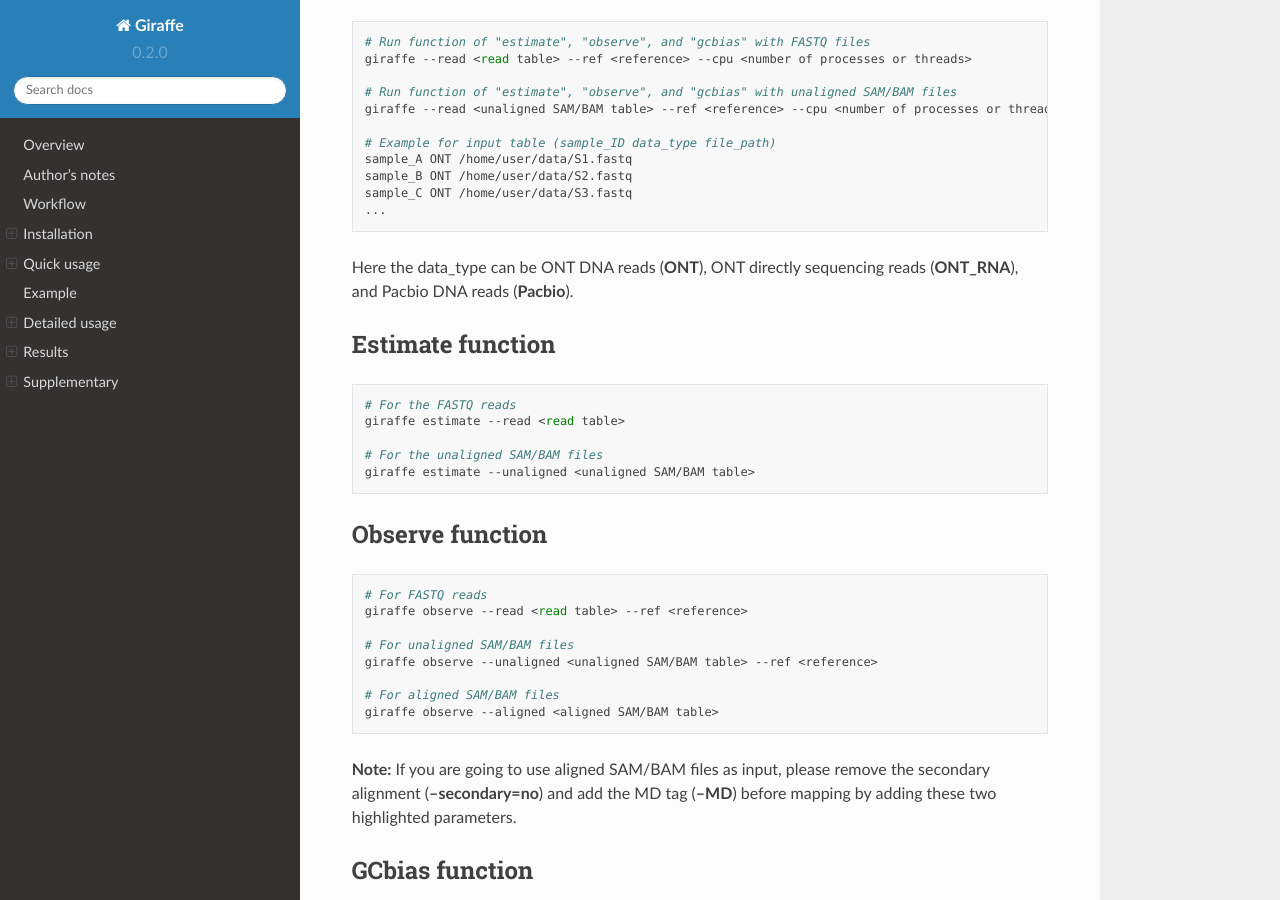
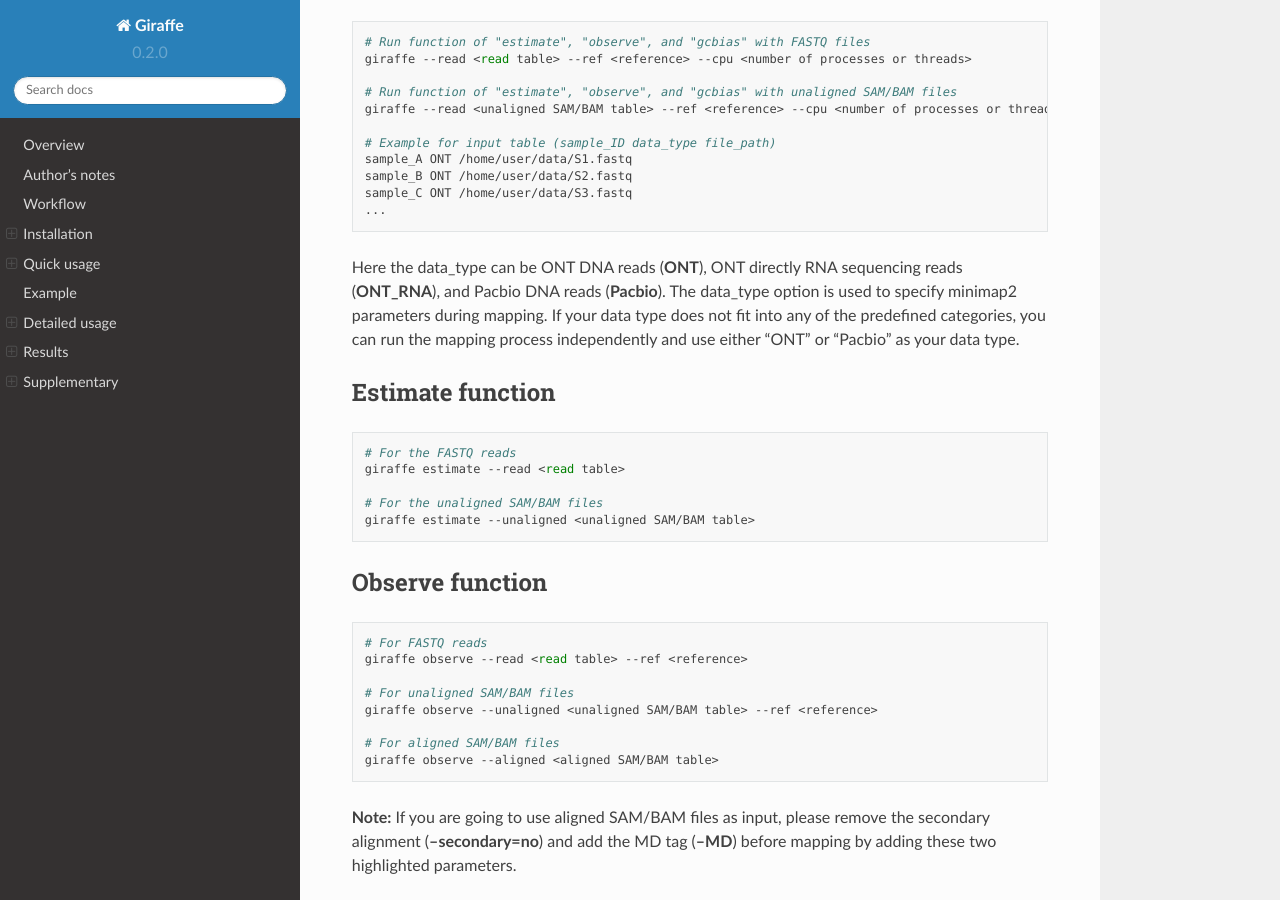
Before and after one commit to lxd98/Giraffe_documentation, a Sphinx documentation site: the page built from docs/source/index.rst, in a window 1280 px wide and 900 px high, scrolled down 2489 px. Built offline with Sphinx 7.4.7 and the Read the Docs theme 2.0.0, drawn with Linux system fonts in a browser that asks for light colours.

Commit message:
Update index.rst

```diff
--- a/docs/source/index.rst
+++ b/docs/source/index.rst
@@ -122,7 +122,10 @@ One-button pattern
    ...
 
 Here the data_type can be ONT DNA reads (**ONT**), ONT directly
-sequencing reads (**ONT_RNA**), and Pacbio DNA reads (**Pacbio**).
+RNA sequencing reads (**ONT_RNA**), and Pacbio DNA reads (**Pacbio**).
+The data_type option is used to specify minimap2 parameters during mapping.
+If your data type does not fit into any of the predefined categories,
+you can run the mapping process independently and use either "ONT" or "Pacbio" as your data type.
 
 Estimate function
 -----------------
```
